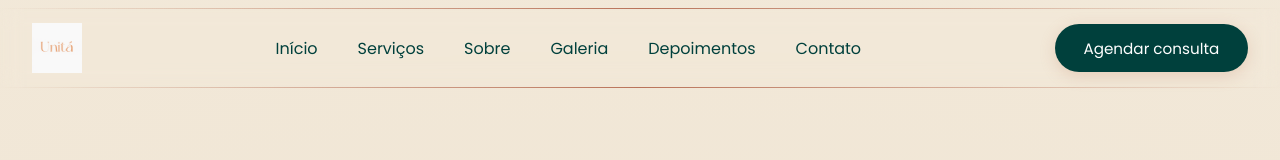
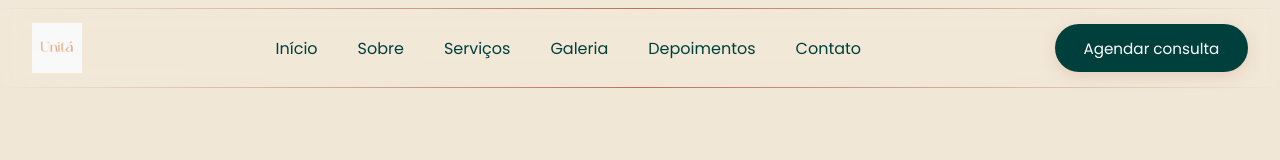
Before and after one commit to HeronNepomuceno/unita-site, a SvelteKit app: page / in a window 1280 px wide. Shown: the top 160 px of the page. Built offline with nearby package versions, Linux system fonts and the light colour scheme.

Commit message:
refactor: little style updates

```diff
--- a/src/components/Footer.svelte
+++ b/src/components/Footer.svelte
@@ -140,7 +140,6 @@
 		font-size: 0.9rem;
 		line-height: 1.6;
 		opacity: 0.9;
-		max-width: 350px;
 	}
 
 	.footer-social {
--- a/src/components/Menu.svelte
+++ b/src/components/Menu.svelte
@@ -11,8 +11,8 @@
 
 	const menuItems = [
 		{ label: 'Início', href: '#inicio' },
+		{ label: 'Sobre', href: '#sobre' },
 		{ label: 'Serviços', href: '#servicos' },
-		{ label: 'Sobre', href: '#sobre' },
 		{ label: 'Galeria', href: '#galeria' },
 		{ label: 'Depoimentos', href: '#depoimentos' },
 		{ label: 'Contato', href: '#contato' }
```
